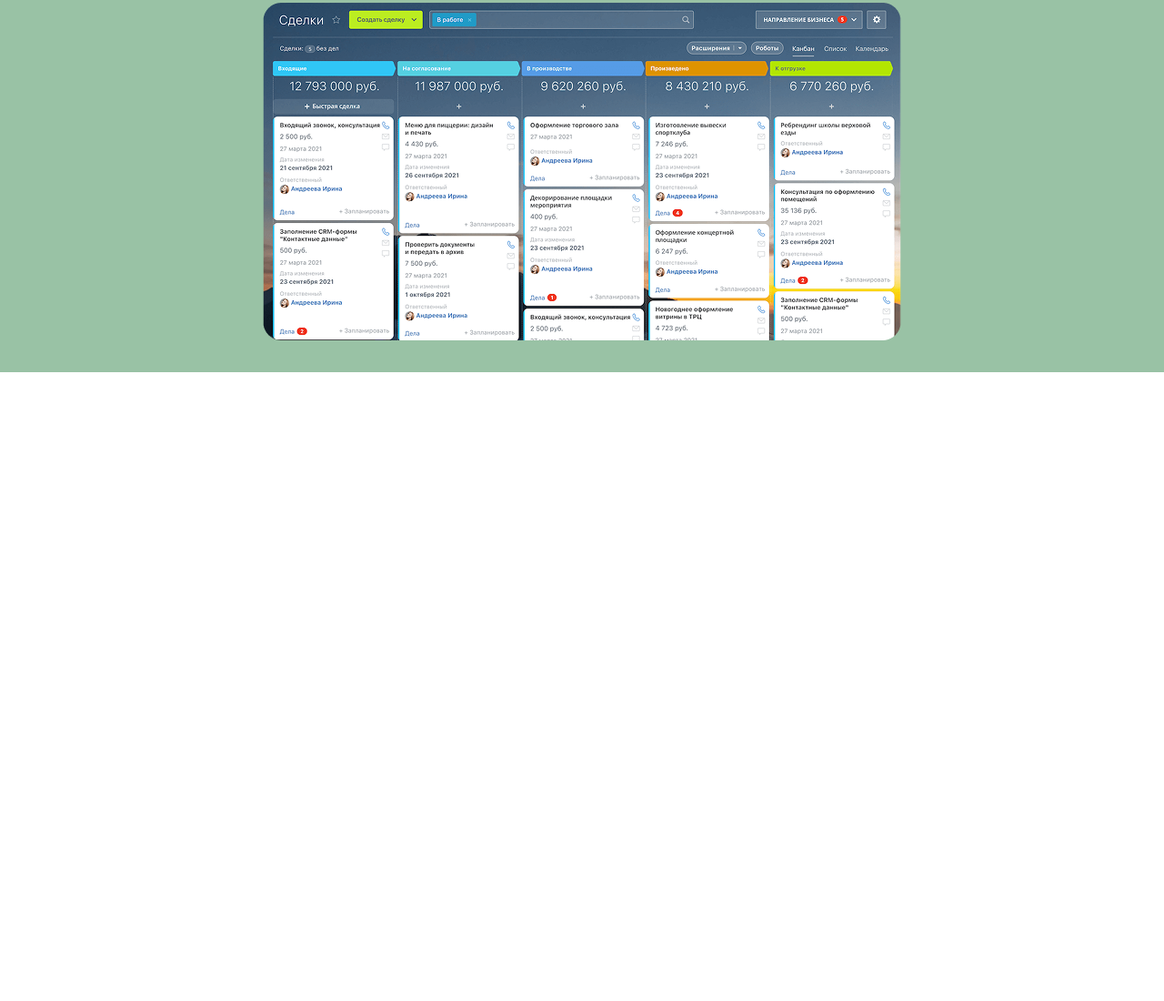
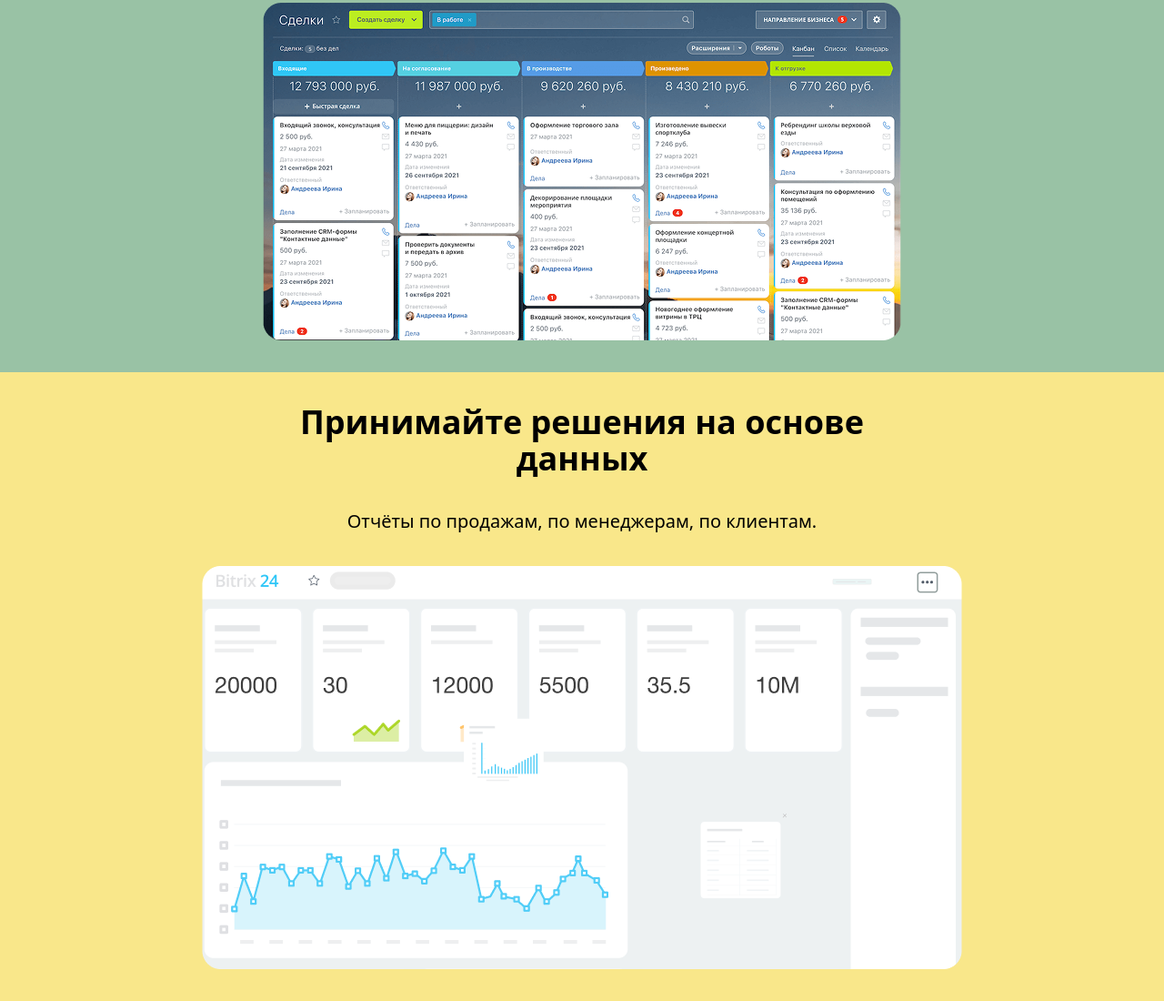
Before and after one commit to norovskiy/repoo, a website: page src/index.html in a window 1280 px wide. Shown: the part 1574-2674 px from the top of the page at 91% size. Before the commit the page ends 1983 px from the top, so only its background shows below. Drawn offline with nearby package versions, Linux system fonts and the light colour scheme; files that its build step writes are made by us from their sources.

Commit message:
new mess

```diff
--- a/src/index.html
+++ b/src/index.html
@@ -87,5 +87,17 @@
  </center>
         </div>
     </nav>
+
+    <nav>
+        <div class="bg-[#F9E78A] py-[15px]">
+            <center>
+    <div class="w-[85%] sm:w-[50%]">
+        <h1 class="font-bold text-4xl my-[20px]">Принимайте решения на основе данных</h1>
+        <p class="text-xl my-[35px]">Отчёты по продажам, по менеджерам, по клиентам.</p>
+    </div>
+    <img src="./Section 5/Image.png" alt="" class="my-[20px]">
+ </center>
+        </div>
+    </nav>
 </body>
 </html>
```
